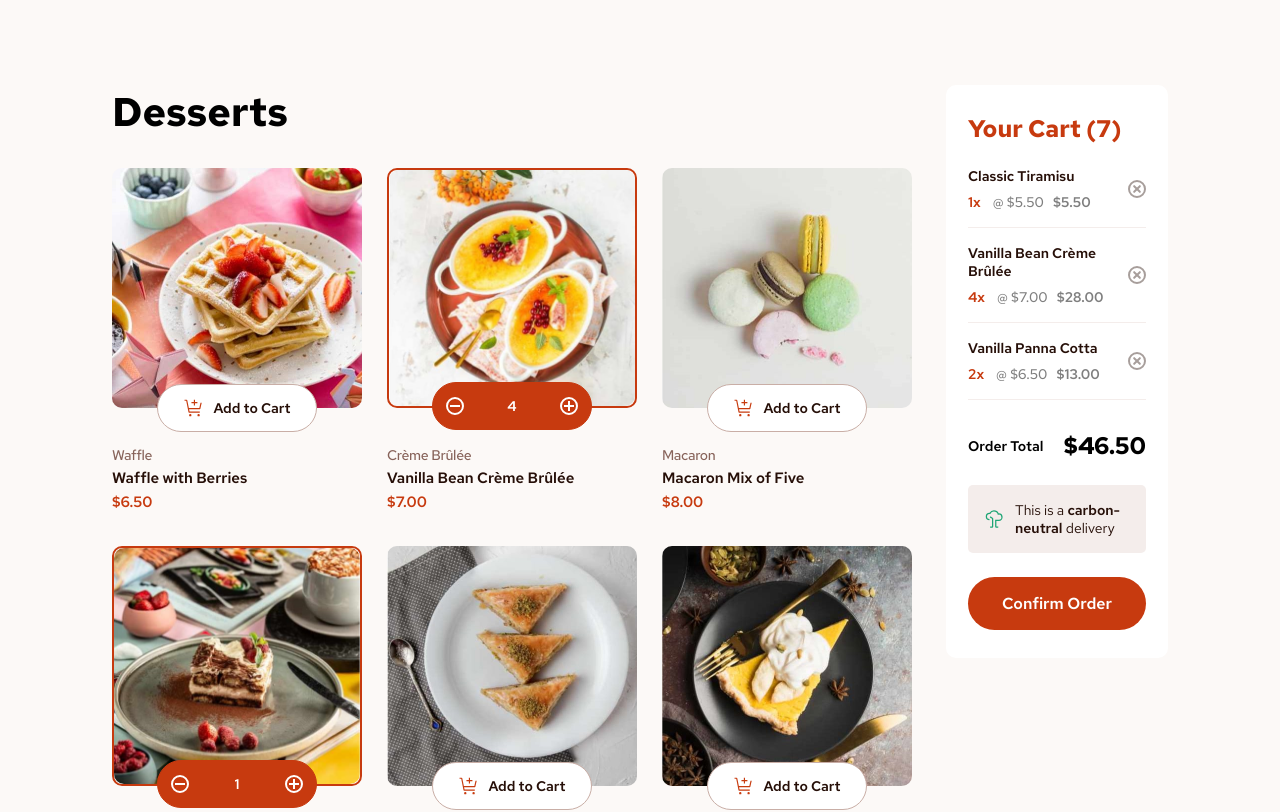
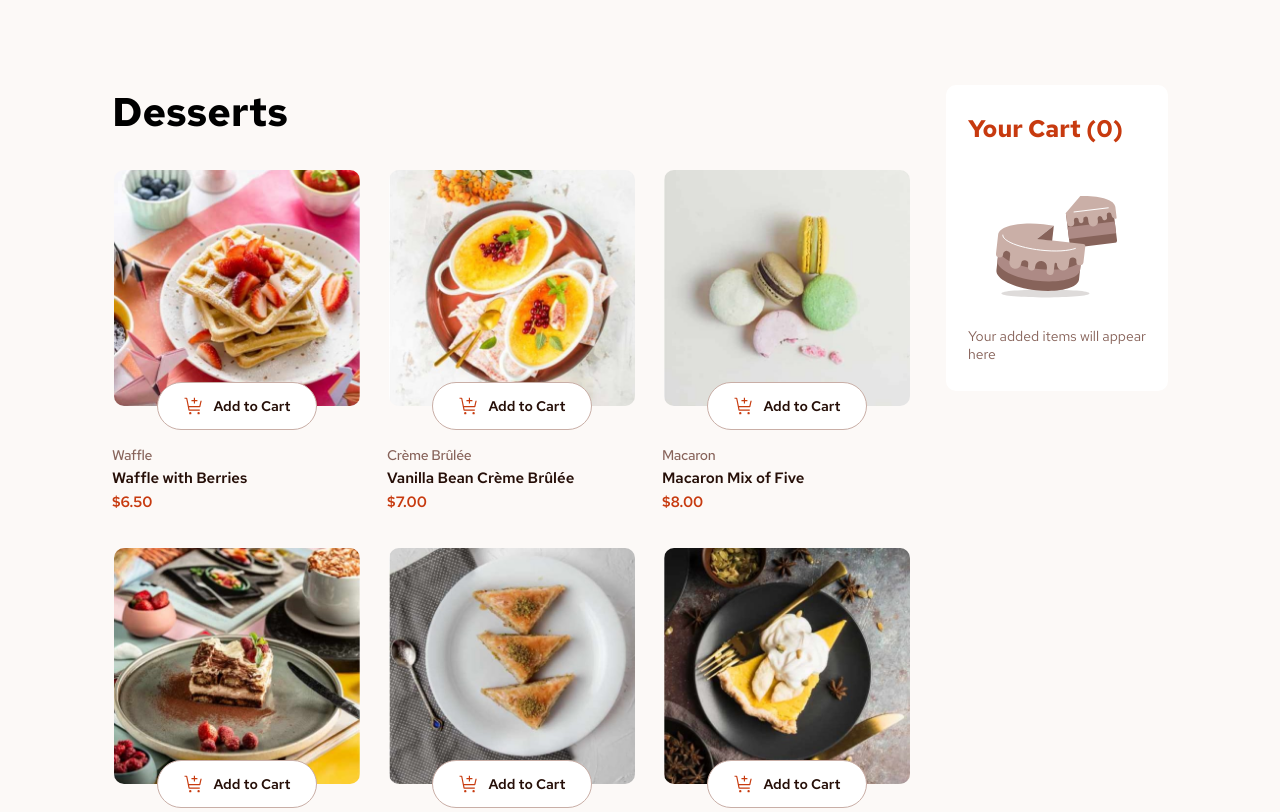
Before and after one commit to paladinescamila/Product-List-With-Cart, a React (Vite) app: page / in a window 1280 px wide. Shown: the top 812 px of the page. Built offline with nearby package versions, Linux system fonts and the light colour scheme.

Commit message:
Use redux for cart handling

```diff
--- a/package.json
+++ b/package.json
@@ -10,8 +10,10 @@
 		"preview": "vite preview"
 	},
 	"dependencies": {
+		"@reduxjs/toolkit": "^2.5.1",
 		"react": "^19.0.0",
 		"react-dom": "^19.0.0",
+		"react-redux": "^9.2.0",
 		"sass": "^1.85.0"
 	},
 	"devDependencies": {
--- a/src/App.tsx
+++ b/src/App.tsx
@@ -1,12 +1,17 @@
 import {PRODUCTS_LIST} from './constants/products';
+import {useCartStore} from './store/useCartStore';
 import './styles/index.scss';
 
 // Components
 import Product from './components/Product/Product';
 import Cart from './components/Cart/Cart';
+import Order from './components/Order/Order';
 
 function App() {
+	const {orderConfirmed} = useCartStore();
+
 	return (
+		<>
 			<main className='container'>
 				<section className='title-and-products'>
 					<h1 className='title'>Desserts</h1>
@@ -18,6 +23,8 @@ function App() {
 				</section>
 				<Cart />
 			</main>
+			{orderConfirmed && <Order />}
+		</>
 	);
 }
 
--- a/src/components/Cart/Cart.tsx
+++ b/src/components/Cart/Cart.tsx
@@ -1,5 +1,5 @@
 import {useMemo} from 'react';
-import {CART_LIST_SAMPLE} from '../../constants/products';
+import {useCartStore} from '../../store/useCartStore';
 import {calculateOrder} from '../../utils/calculateOrder';
 import './Cart.scss';
 
@@ -8,10 +8,8 @@ import EmptyCartImage from '../../assets/empty-cart.svg';
 import CarbonNeutralIcon from '../../assets/carbon-neutral.svg';
 
 export default function Cart() {
-	const {quantities, totalOfItems, totalToPay} = useMemo(
-		() => calculateOrder(CART_LIST_SAMPLE),
-		[]
-	);
+	const {cart, removeFromCart, confirmOrder} = useCartStore();
+	const {quantities, totalOfItems, totalToPay} = useMemo(() => calculateOrder(cart), [cart]);
 
 	return (
 		<article className='cart'>
@@ -27,7 +25,10 @@ export default function Cart() {
 									<span className='cart-item__price'>@ ${price.toFixed(2)}</span>
 									<span className='cart-item__total'>${total.toFixed(2)}</span>
 								</p>
-								<button className='cart-item__remove' />
+								<button
+									className='cart-item__remove'
+									onClick={() => removeFromCart(id)}
+								/>
 							</li>
 						))}
 					</ul>
@@ -41,7 +42,9 @@ export default function Cart() {
 							This is a <span>carbon-neutral</span> delivery
 						</p>
 					</div>
-					<button className='button'>Confirm Order</button>
+					<button className='button' onClick={confirmOrder}>
+						Confirm Order
+					</button>
 				</>
 			) : (
 				<>
--- a/src/components/Order/Order.tsx
+++ b/src/components/Order/Order.tsx
@@ -1,5 +1,5 @@
 import {useMemo} from 'react';
-import {CART_LIST_SAMPLE} from '../../constants/products';
+import {useCartStore} from '../../store/useCartStore';
 import {calculateOrder} from '../../utils/calculateOrder';
 import {getImage} from '../../utils/getImage';
 import './Order.scss';
@@ -7,7 +7,8 @@ import './Order.scss';
 import OrderConfirmedIcon from '../../assets/order-confirmed.svg';
 
 export default function Order() {
-	const {quantities, totalToPay} = useMemo(() => calculateOrder(CART_LIST_SAMPLE), []);
+	const {cart, resetCart} = useCartStore();
+	const {quantities, totalToPay} = useMemo(() => calculateOrder(cart), [cart]);
 
 	return (
 		<div className='background'>
@@ -38,7 +39,9 @@ export default function Order() {
 						<p>${totalToPay.toFixed(2)}</p>
 					</div>
 				</div>
-				<button className='button'>Start New Order</button>
+				<button className='button' onClick={resetCart}>
+					Start New Order
+				</button>
 			</div>
 		</div>
 	);
--- a/src/components/Product/Product.scss
+++ b/src/components/Product/Product.scss
@@ -10,12 +10,14 @@
 		width: 250px;
 		height: 240px;
 		position: relative;
-		border-radius: 10px;
+		border-radius: 13px;
+		border: 2px solid transparent;
+		transition: $transition;
 	}
 
 	&--selected {
 		.image-and-add-to-cart {
-			border: 2px solid $red;
+			border-color: $red;
 		}
 	}
 
--- a/src/components/Product/Product.tsx
+++ b/src/components/Product/Product.tsx
@@ -1,5 +1,5 @@
 import {useMemo} from 'react';
-import {CART_SAMPLE} from '../../constants/products';
+import {useCartStore} from '../../store/useCartStore';
 import {getImage} from '../../utils/getImage';
 import './Product.scss';
 
@@ -11,20 +11,27 @@ interface ProductProps {
 }
 
 export default function Product({product}: ProductProps) {
+	const {cart, addToCart, incrementProduct, decrementProfuct} = useCartStore();
 	const image = useMemo(() => getImage(product.id, 'desktop'), [product.id]);
 
 	return (
-		<ul className={`product${CART_SAMPLE[product.id] ? '--selected' : ''}`}>
+		<ul className={`product${cart[product.id] ? '--selected' : ''}`}>
 			<div className='image-and-add-to-cart'>
 				<img src={image} alt={product.name} className='product__image' />
-				{CART_SAMPLE[product.id] ? (
+				{cart[product.id] ? (
 					<div className='handle-quantity'>
-						<button className='handle-quantity__decrement' />
-						<p>{CART_SAMPLE[product.id]}</p>
-						<button className='handle-quantity__increment' />
+						<button
+							className='handle-quantity__decrement'
+							onClick={() => decrementProfuct(product.id)}
+						/>
+						<p>{cart[product.id]}</p>
+						<button
+							className='handle-quantity__increment'
+							onClick={() => incrementProduct(product.id)}
+						/>
 					</div>
 				) : (
-					<button className='add-to-cart'>
+					<button className='add-to-cart' onClick={() => addToCart(product.id)}>
 						<img src={AddToCartIcon} alt='Add to cart' />
 						<p>Add to Cart</p>
 					</button>
--- a/src/constants/products.ts
+++ b/src/constants/products.ts
@@ -12,5 +12,3 @@ export const PRODUCTS: {[key in ProductID]: Omit<Product, 'id'>} = {
 
 export const PRODUCTS_IDS: ProductID[] = Object.keys(PRODUCTS) as ProductID[];
 export const PRODUCTS_LIST: Product[] = PRODUCTS_IDS.map((id) => ({...PRODUCTS[id], id}));
-export const CART_SAMPLE: Cart = {tiramisu: 1, 'creme-brulee': 4, 'panna-cotta': 2};
-export const CART_LIST_SAMPLE: CartList = Object.entries(CART_SAMPLE) as CartList;
--- a/src/main.tsx
+++ b/src/main.tsx
@@ -1,9 +1,13 @@
 import {StrictMode} from 'react';
 import {createRoot} from 'react-dom/client';
+import {store} from './store/store.ts';
+import {Provider} from 'react-redux';
 import App from './App.tsx';
 
 createRoot(document.getElementById('root')!).render(
 	<StrictMode>
-		<App />
+		<Provider store={store}>
+			<App />
+		</Provider>
 	</StrictMode>
 );
--- /dev/null
+++ b/src/store/cartSlice.ts
@@ -0,0 +1,55 @@
+import {createSlice} from '@reduxjs/toolkit';
+import type {PayloadAction} from '@reduxjs/toolkit';
+
+export interface CartState {
+	cart: Cart;
+	orderConfirmed: boolean;
+}
+
+const initialState: CartState = {
+	cart: {},
+	orderConfirmed: false,
+};
+
+export const cartSlice = createSlice({
+	name: 'cart',
+	initialState,
+	reducers: {
+		addToCart: (state, action: PayloadAction<ProductID>) => {
+			const productID = action.payload;
+			state.cart[productID] = 1;
+		},
+		removeFromCart: (state, action: PayloadAction<ProductID>) => {
+			const productID = action.payload;
+			delete state.cart[productID];
+		},
+		incrementProduct: (state, action: PayloadAction<ProductID>) => {
+			const productID = action.payload;
+			state.cart[productID] = (state.cart[productID] || 0) + 1;
+		},
+		decrementProfuct: (state, action: PayloadAction<ProductID>) => {
+			const productID = action.payload;
+			state.cart[productID] = (state.cart[productID] || 0) - 1;
+
+			if ((state.cart[productID] || 0) < 1) delete state.cart[productID];
+		},
+		confirmOrder: (state) => {
+			state.orderConfirmed = true;
+		},
+		resetCart: (state) => {
+			state.cart = {};
+			state.orderConfirmed = false;
+		},
+	},
+});
+
+export const {
+	addToCart,
+	removeFromCart,
+	incrementProduct,
+	decrementProfuct,
+	confirmOrder,
+	resetCart,
+} = cartSlice.actions;
+
+export const cartReducer = cartSlice.reducer;
--- /dev/null
+++ b/src/store/store.ts
@@ -0,0 +1,11 @@
+import {configureStore} from '@reduxjs/toolkit';
+import {cartReducer} from './cartSlice';
+
+export const store = configureStore({
+	reducer: {cart: cartReducer},
+});
+
+// Infer the `RootState` and `AppDispatch` types from the store itself
+export type RootState = ReturnType<typeof store.getState>;
+// Inferred type: {posts: PostsState, comments: CommentsState, users: UsersState}
+export type AppDispatch = typeof store.dispatch;
--- /dev/null
+++ b/src/store/useCartStore.ts
@@ -0,0 +1,30 @@
+import {useDispatch, useSelector} from 'react-redux';
+import type {RootState, AppDispatch} from './store';
+
+import {
+	addToCart,
+	removeFromCart,
+	incrementProduct,
+	decrementProfuct,
+	confirmOrder,
+	resetCart,
+} from './cartSlice';
+
+const useAppDispatch = useDispatch.withTypes<AppDispatch>();
+const useAppSelector = useSelector.withTypes<RootState>();
+
+export const useCartStore = () => {
+	const {cart, orderConfirmed} = useAppSelector((state) => state.cart);
+	const dispatch = useAppDispatch();
+
+	return {
+		cart,
+		orderConfirmed,
+		addToCart: (productID: ProductID) => dispatch(addToCart(productID)),
+		removeFromCart: (productID: ProductID) => dispatch(removeFromCart(productID)),
+		incrementProduct: (productID: ProductID) => dispatch(incrementProduct(productID)),
+		decrementProfuct: (productID: ProductID) => dispatch(decrementProfuct(productID)),
+		confirmOrder: () => dispatch(confirmOrder()),
+		resetCart: () => dispatch(resetCart()),
+	};
+};
--- a/src/utils/calculateOrder.ts
+++ b/src/utils/calculateOrder.ts
@@ -1,14 +1,15 @@
 import {PRODUCTS} from '../constants/products';
 
-export const calculateOrder = (cartList: CartList) => {
+export const calculateOrder = (cart: Cart) => {
+	const cartList: CartList = Object.entries(cart) as CartList;
+
 	const quantities: CartQuantities = [];
 	let totalOfItems: number = 0;
 	let totalToPay: number = 0;
 
 	for (const [id, quantity] of cartList) {
-		const productID = id as ProductID;
-		const {name, price} = PRODUCTS[productID];
-		quantities.push({id: productID, name, price, quantity, total: price * quantity});
+		const {name, price} = PRODUCTS[id];
+		quantities.push({id, name, price, quantity, total: price * quantity});
 		totalOfItems += quantity;
 		totalToPay += price * quantity;
 	}
```
Also changed, not shown: 1 other file (tests, documents, lock files or other folders). Lines whose indentation alone changed are shown as unchanged.
